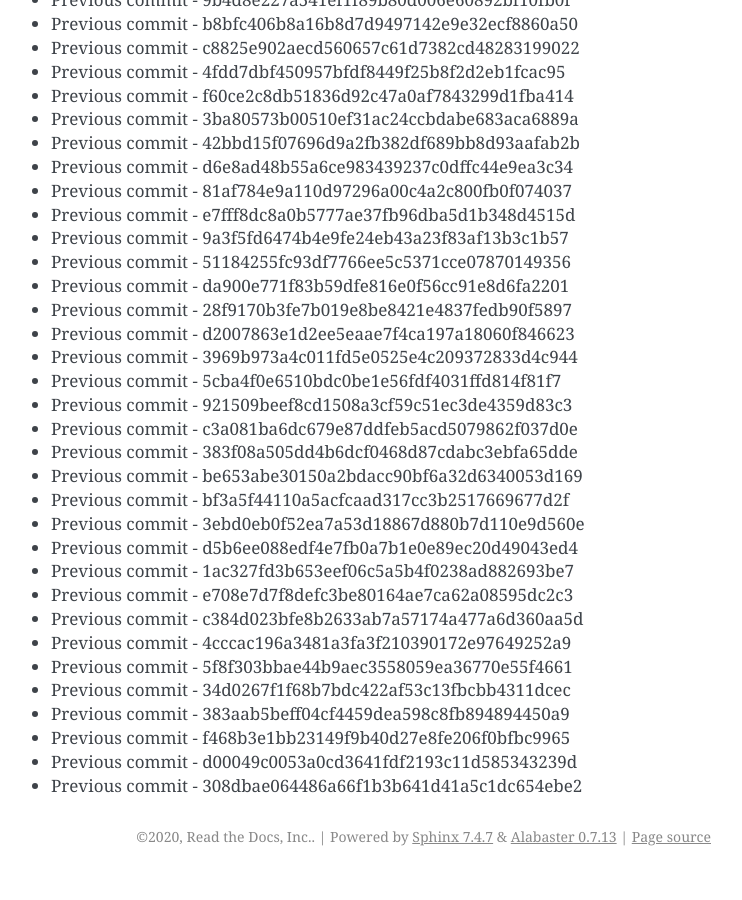
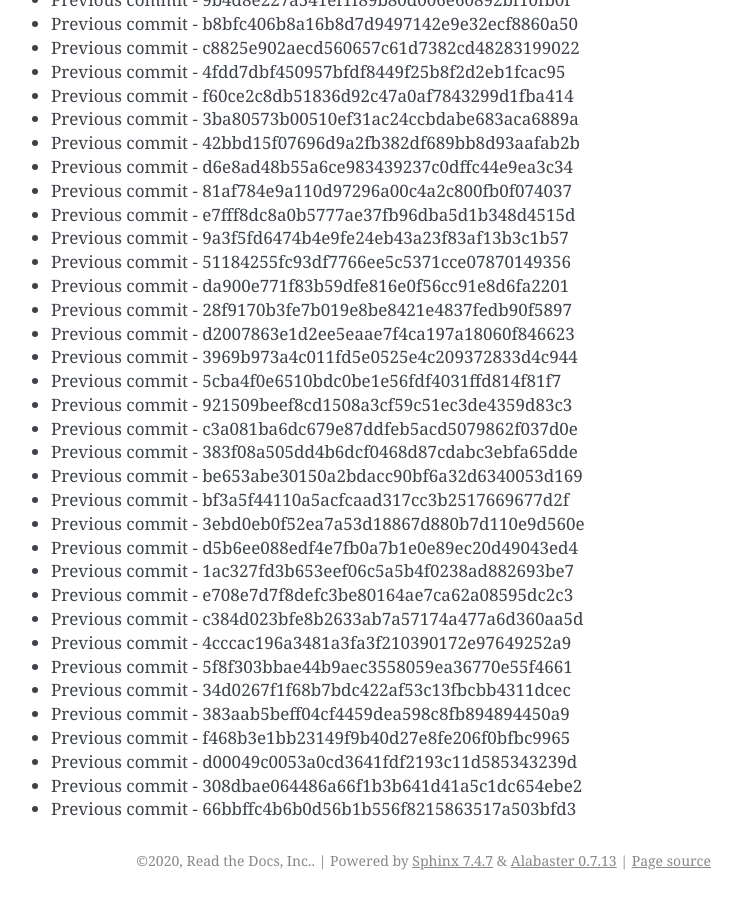
Before and after one commit to readthedocs/rtd-git-stresstest, a Sphinx documentation site: the page built from docs/updates.rst, in a window 1280 px wide and 900 px high, scrolled down 99555 px. Shown: the whole window, without its empty margins (399-1141 px from the left). Built offline with Sphinx 7.4.7, drawn with Linux system fonts in a browser that asks for light colours; before the commit the page ends 100431 px from its top, so only the background shows below that.

Commit message:
Generating commit from previous: 66bbffc4b6b0d56b1b556f8215863517a503bfd3

```diff
--- a/docs/updates.rst
+++ b/docs/updates.rst
@@ -4215,3 +4215,4 @@ It can be tested for any performance characteristics.
 * Previous commit - f468b3e1bb23149f9b40d27e8fe206f0bfbc9965
 * Previous commit - d00049c0053a0cd3641fdf2193c11d585343239d
 * Previous commit - 308dbae064486a66f1b3b641d41a5c1dc654ebe2
+* Previous commit - 66bbffc4b6b0d56b1b556f8215863517a503bfd3
```
